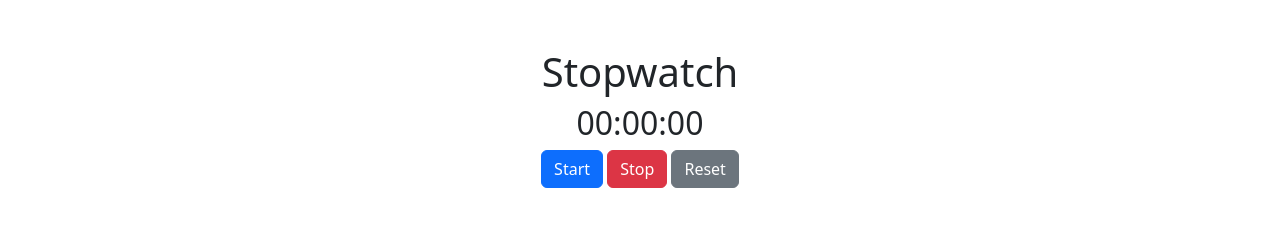
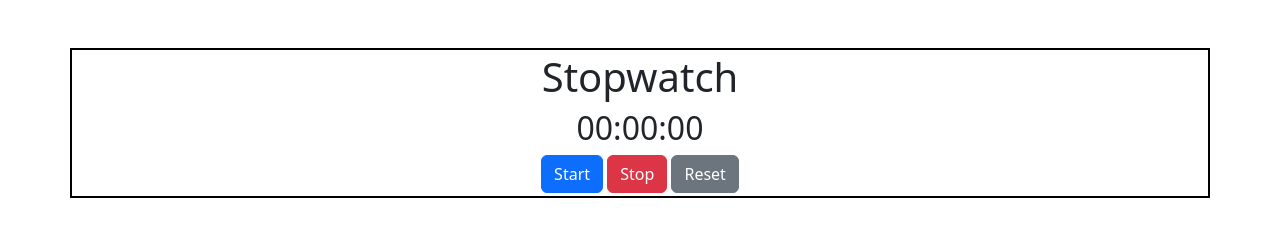
Before and after one commit to anuanurag2410/Stopwatch, a plain HTML site: page index.html in a window 1280 px wide. Drawn offline with nearby package versions, Linux system fonts and the light colour scheme.

Commit message:
File name changed from stopwatch to index.html for hosting to github pages

```diff
--- a/stopwatch.html
+++ b/index.html
@@ -8,7 +8,7 @@
     <link rel="stylesheet" href="https://cdn.jsdelivr.net/npm/bootstrap@5.3.0/dist/css/bootstrap.min.css">
 </head>
 <body>
-    <div class="container mt-5 text-center">
+    <div class="container mt-5 text-center" style="border:2px solid black; padding: 3px;" >
         <h1>Stopwatch</h1>
         <h2 id="display">00:00:00</h2>
         <button id="startStop" class="btn btn-primary">Start</button>
```
